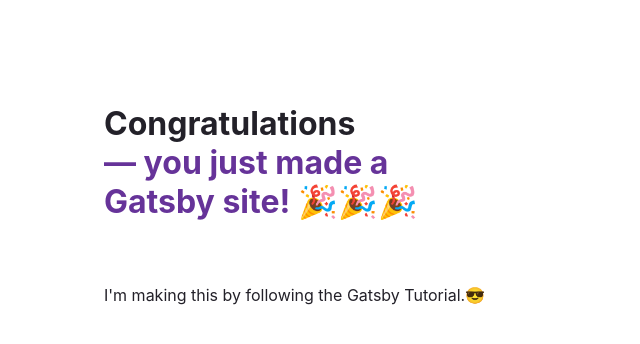
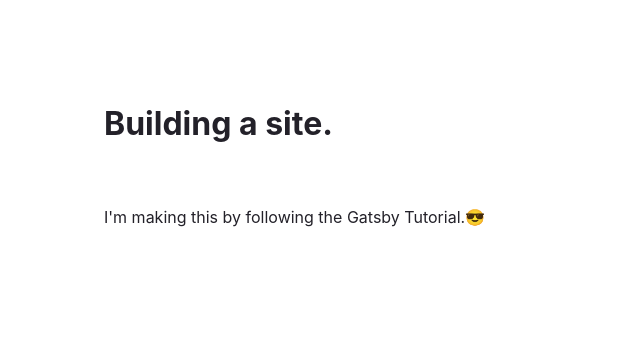
Before and after one commit to tsazo/my-first-gatsby-site, a Gatsby site: page / in a window 1280 px wide. Shown: the whole page, without its empty margins (0-640 px from the left). Built offline with nearby package versions, Linux system fonts and the light colour scheme; Gatsby itself is replaced by a stand-in of ours.

Commit message:
Small trial edits

```diff
--- a/src/pages/index.js
+++ b/src/pages/index.js
@@ -131,12 +131,7 @@
     <main style={pageStyles}>
       <title>Home Page</title>
       <h1 style={headingStyles}>
-        Congratulations
-        <br />
-        <span style={headingAccentStyles}>— you just made a Gatsby site! </span>
-        <span role="img" aria-label="Party popper emojis">
-          🎉🎉🎉
-        </span>
+        Building a site.
       </h1>
       <p style={paragraphStyles}>
         I'm making this by following the Gatsby Tutorial.
```
